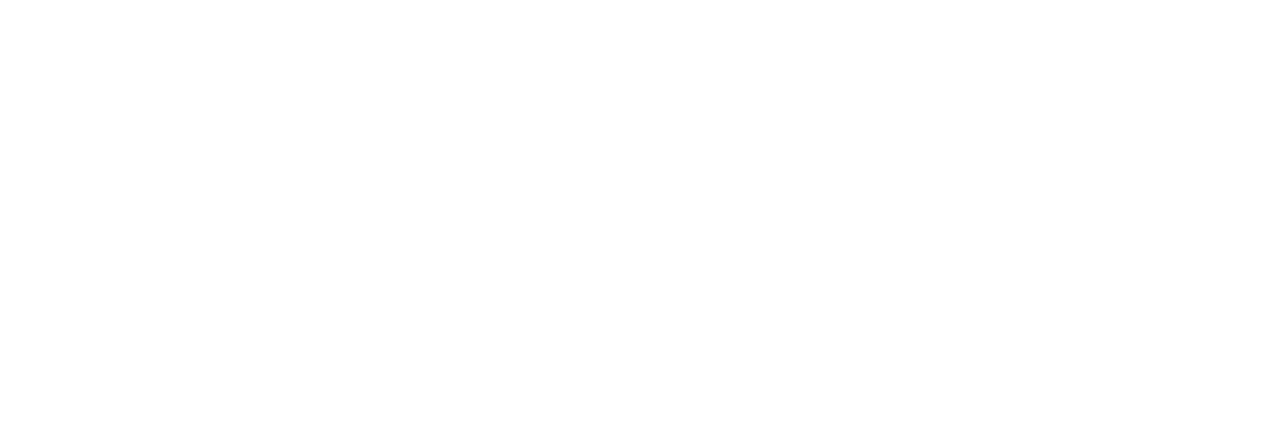
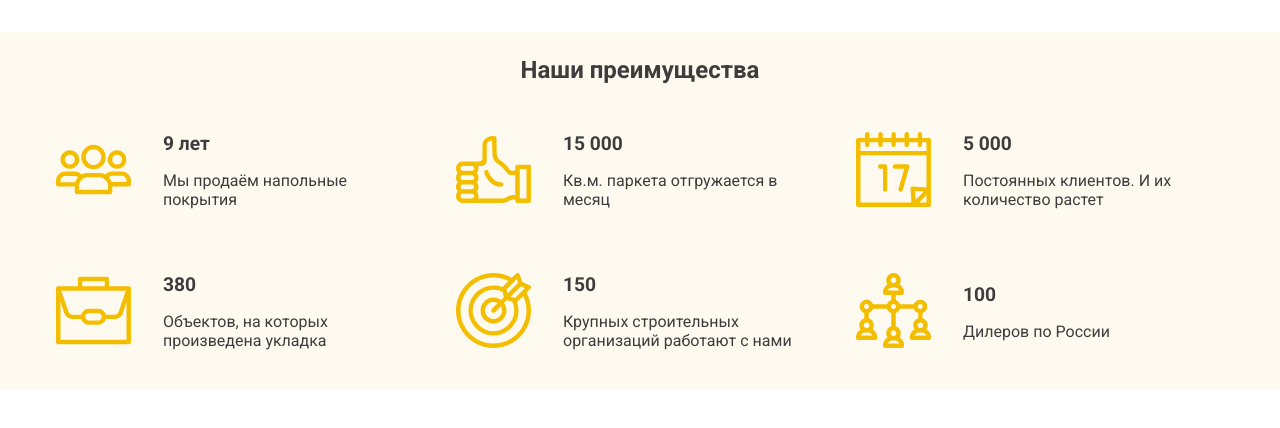
Before and after one commit to Caumohtius/4_benefits, a plain HTML site: page index.html in a window 1280 px wide. Drawn offline with Linux system fonts and the light colour scheme.

Commit message:
add solution

```diff
--- a/index.html
+++ b/index.html
@@ -5,12 +5,72 @@
     <meta charset="UTF-8">
     <meta http-equiv="X-UA-Compatible" content="IE=edge">
     <meta name="viewport" content="width=device-width, initial-scale=1.0">
+    <link rel="preconnect" href="https://fonts.googleapis.com">
+    <link rel="preconnect" href="https://fonts.gstatic.com" crossorigin>
+    <link href="https://fonts.googleapis.com/css2?family=Roboto:wght@400;700&display=swap" rel="stylesheet">
     <link rel="stylesheet" href="style.css">
     <title>4 Преимущества</title>
 </head>
 
 <body>
 
+    <div class="benefits">
+        <div class="container">
+            <div class="benefits__title">Наши преимущества</div>
+            <div class="benefits__items">
+
+                <div class="benefits__item">
+                    <div class="benefits__item-icon benefits__item-icon_1"></div>
+                    <div class="benefits__item-content">
+                        <div class="benefits__item-title">9 лет</div>
+                        <p class="benefits__item-text">Мы продаём напольные покрытия</p>
+                    </div>
+                </div>
+
+                <div class="benefits__item">
+                    <div class="benefits__item-icon benefits__item-icon_2"></div>
+                    <div class="benefits__item-content">
+                        <div class="benefits__item-title">15 000</div>
+                        <p class="benefits__item-text">Кв.м. паркета отгружается в месяц</p>
+                    </div>
+                </div>
+
+                <div class="benefits__item">
+                    <div class="benefits__item-icon benefits__item-icon_3"></div>
+                    <div class="benefits__item-content">
+                        <div class="benefits__item-title">5 000</div>
+                        <p class="benefits__item-text">Постоянных клиентов. И их количество растет</p>
+                    </div>
+                </div>
+
+                <div class="benefits__item">
+                    <div class="benefits__item-icon benefits__item-icon_4"></div>
+                    <div class="benefits__item-content">
+                        <div class="benefits__item-title">380</div>
+                        <p class="benefits__item-text">Объектов, на которых произведена укладка</p>
+                    </div>
+                </div>
+
+                <div class="benefits__item">
+                    <div class="benefits__item-icon benefits__item-icon_5"></div>
+                    <div class="benefits__item-content">
+                        <div class="benefits__item-title">150</div>
+                        <p class="benefits__item-text">Крупных строительных организаций работают с нами</p>
+                    </div>
+                </div>
+
+                <div class="benefits__item">
+                    <div class="benefits__item-icon benefits__item-icon_6"></div>
+                    <div class="benefits__item-content">
+                        <div class="benefits__item-title">100</div>
+                        <p class="benefits__item-text">Дилеров по России</p>
+                    </div>
+                </div>
+
+            </div>
+        </div>
+    </div>
+
 </body>
 
 </html>
--- a/style.css
+++ b/style.css
@@ -1,5 +1,23 @@
+@font-face {
+    font-family: "flaticon";
+    src: url("./font/flaticon.ttf?243399f29508ceab42516e216fe25ad3") format("truetype"),
+        url("./font/flaticon.woff?243399f29508ceab42516e216fe25ad3") format("woff"),
+        url("./font/flaticon.woff2?243399f29508ceab42516e216fe25ad3") format("woff2"),
+        url("./font/flaticon.eot?243399f29508ceab42516e216fe25ad3#iefix") format("embedded-opentype"),
+        url("./font/flaticon.svg?243399f29508ceab42516e216fe25ad3#flaticon") format("svg");
+}
+html {
+    font-size: 16px;
+}
+
+/* Обнуление и начальные стили*/
 body {
     margin: 0;
+    min-height: 600px;
+
+    font-family: "Roboto", sans-serif;
+    font-size: 1rem;
+    color: #3D3D3D;
 }
 
 *,
@@ -7,3 +25,104 @@ body {
 *::before {
     box-sizing: border-box;
 }
+
+h1, h2, h3, h4, h5, h6 {
+    margin: 0;
+}
+
+/* Стили иконочного шрифта */
+div[class^="icon_"]:before, div[class*="icon_"]:before {
+    font-family: flaticon !important;
+    font-style: normal;
+    font-weight: normal !important;
+    font-variant: normal;
+
+    text-transform: none;
+    line-height: 1;
+    -webkit-font-smoothing: antialiased;
+    -moz-osx-font-smoothing: grayscale;
+}
+
+.benefits__item-icon_1:before {
+    content: "\f101";
+}
+.benefits__item-icon_2:before {
+    content: "\f102";
+}
+.benefits__item-icon_3:before {
+    content: "\f103";
+}
+.benefits__item-icon_4:before {
+    content: "\f104";
+}
+.benefits__item-icon_5:before {
+    content: "\f105";
+}
+.benefits__item-icon_6:before {
+    content: "\f106";
+}
+
+/* Основные стили */
+.container {
+    margin: 0 auto;
+    max-width: 1200px;
+}
+
+.benefits {
+    margin: 2rem 0;
+
+    background-color: #FFFAEF;
+
+    overflow: hidden;
+}
+
+.benefits__title {
+    margin: 1em 0;
+
+    font-size: 1.5rem;
+    font-weight: 700;
+    text-align: center;
+}
+
+.benefits__items {
+    display: flex;
+
+    flex-wrap: wrap;
+    justify-content: space-evenly;
+}
+
+.benefits__item {
+    display: flex;
+
+    padding: 1.5em 1em;
+
+    justify-content: flex-start;
+    align-items: center;
+    flex-basis: 400px;
+}
+
+.benefits__item-icon {
+    font-size: 75px;
+    color: #F3BD00;
+}
+
+.benefits__item-content {
+    margin-left: 2em;
+}
+
+.benefits__item-title {
+    font-weight: 700;
+    font-size: 1.2rem;
+}
+
+@media screen and (max-width: 1200px) {
+    html {
+        font-size: 14px;
+    }
+    .container {
+        max-width: 800px;
+    }
+    .benefits__item {
+        flex-basis: 300px;
+    }
+}
```
Also changed, not shown: font/flaticon.ttf (added), font/flaticon.woff (added), font/flaticon.woff2 (added), 2 other files.
